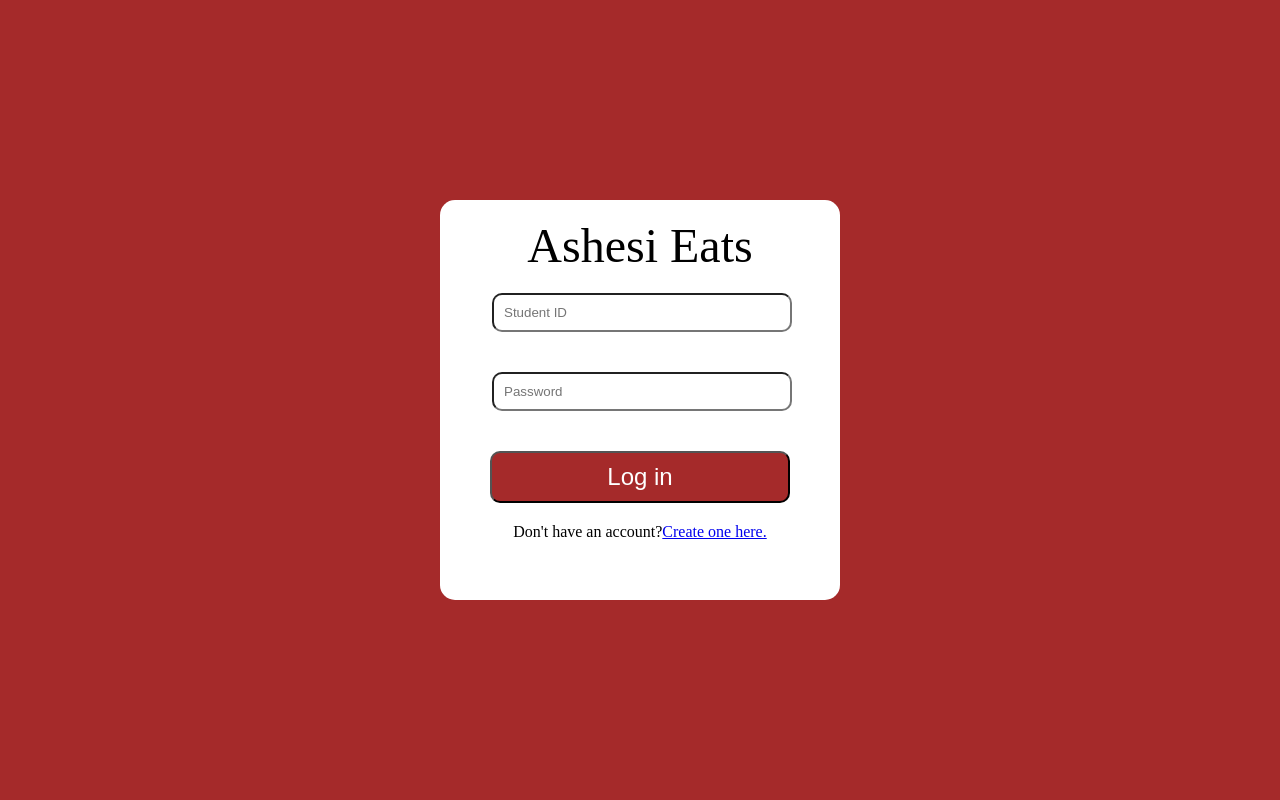
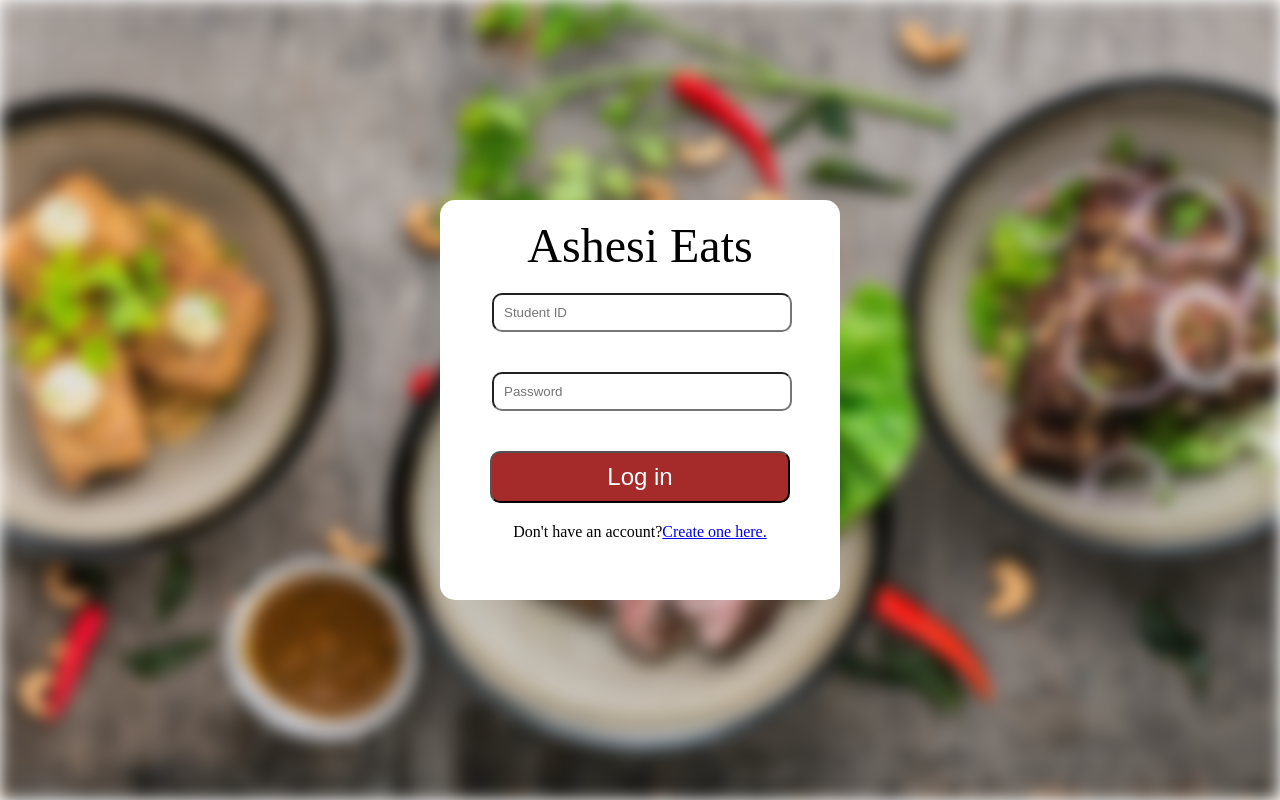
Before and after one commit to Akwasi123/AshesiEats-Software-Engineering-Project, a PHP site: page / in a window 1280 px wide. Run offline with PHP 8.4, Linux system fonts and the light colour scheme.

Commit message:
finished login page

```diff
--- a/assets/css/index.css
+++ b/assets/css/index.css
@@ -14,7 +14,8 @@ body{
     display: flex;
     justify-content: center;
     align-items: center;
-    background-color: brown;
+    position: relative;
+
 }
 
 .login-container{
@@ -58,3 +59,14 @@ input[type="button"]{
     color: white;
     font-size: 1.5rem;
 }
+
+.background-image{
+    position: absolute;
+    background-image: url("/assets/img/lily-banse--YHSwy6uqvk-unsplash.jpg");
+    filter: blur(8px);
+    background-repeat: no-repeat;
+    background-size: 100%;
+    height: 100%;
+    width: 100%;
+    z-index: -1;
+}
--- a/index.html
+++ b/index.html
@@ -36,6 +36,8 @@
         <!-- create account -->
         <span class="create-account">Don't have an account?<a href="#">Create one here.</a></span>
     </div>
+
+    <img src="/assets/img/lily-banse--YHSwy6uqvk-unsplash.jpg" alt="" class="background-image">
 </body>
 
 </html>
```
Also changed, not shown: assets/img/lily-banse--YHSwy6uqvk-unsplash.jpg (added), 2 other files.
